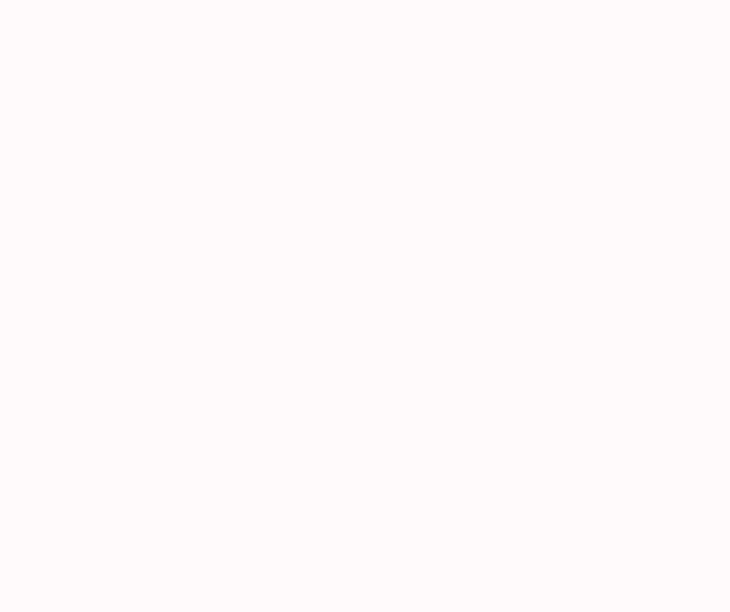
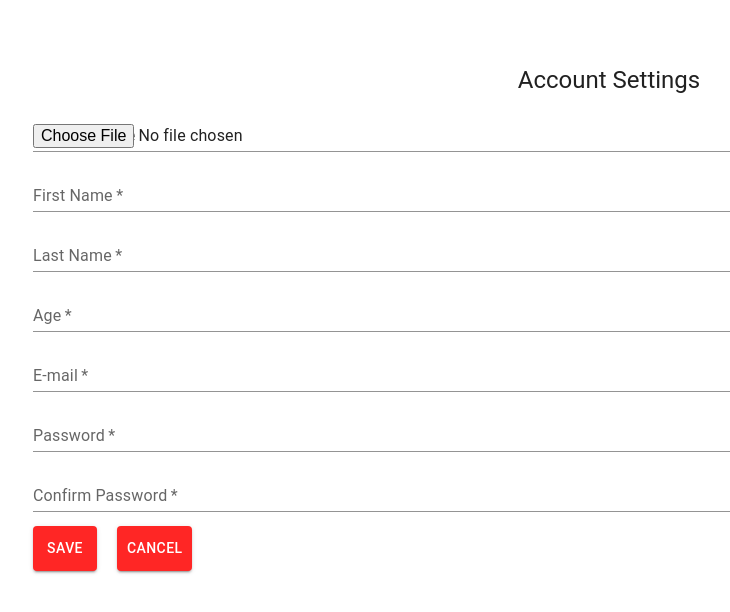
Before and after one commit to Iyed-Ammari/ez-workout, a React (Create React App) app: page /profile in a window 1280 px wide. Before the commit this address had no page. Shown: the top 612 px of the page, without its empty margins (31-761 px from the left). Built offline with nearby package versions, Linux system fonts and the light colour scheme.

Commit message:
Refactor button label in AdminDashboard.jsx and update dependencies in package.json

```diff
--- a/src/App.js
+++ b/src/App.js
@@ -12,6 +12,8 @@
 import ExercisesManagment from "./pages/ExercisesManagment";
 import UnderConstruction from "./pages/UnderConstruction";
 import { Navigate } from 'react-router-dom';
+import UserProfile from "./pages/UserProfile";
+import Calendar from "./pages/Clandar";
 const App = () => {
 
   const [userType, setUserType] = useState('');
@@ -38,6 +40,8 @@
         <Route path="/exercise/:id" element={siteAccessible ?<ExerciseDetail /> : <Navigate to="/uc" />} />
         <Route path="/dashboard" element={siteAccessible ?<AdminDashboard /> : <Navigate to="/uc" />} />
         <Route path="/exercisesmanagment" element={siteAccessible ?<ExercisesManagment/> : <Navigate to="/uc" />}/>
+        <Route path="/profile" element={siteAccessible ?<UserProfile/> : <Navigate to="/uc" />} />
+        <Route path="/calendar" element={siteAccessible ?<Calendar/> : <Navigate to="/uc" />}/>
         <Route path="/uc" element={<UnderConstruction />} />
 
       </Routes>
--- a/src/components/Navbar.jsx
+++ b/src/components/Navbar.jsx
@@ -5,7 +5,7 @@
 import LogoutIcon from "@mui/icons-material/Logout";
 import { useNavigate } from "react-router-dom";
 import ConstructionOutlinedIcon from "@mui/icons-material/ConstructionOutlined";
-
+import PersonIcon from '@mui/icons-material/Person';
 const Navbar = ({setSiteAccessible}) => {
   const navigate = useNavigate();
   return (
@@ -14,7 +14,7 @@
       justifyContent={"space-around"}
       sx={{
         gap: {
-          sm: "70px",
+          sm: "0px",
           xs: "40px",
         },
         mt: {
@@ -61,7 +61,21 @@
         >
           Exercises
         </a>
-
+        <IconButton
+              variant="contained"
+              color="error"
+              sx={{
+                color: "white",
+                backgroundColor: "#FF2625",
+                width: "48px",
+                height: "48px",
+              }}
+              onClick={() => {
+                navigate("/profile");
+              }}
+            >
+              <PersonIcon />
+            </IconButton>
         {localStorage.getItem("userType") === "admin" ? (
           <>
             <Button
--- a/src/pages/AdminDashboard.jsx
+++ b/src/pages/AdminDashboard.jsx
@@ -535,7 +535,7 @@
             </FormControl>
             <DialogActions>
               <Button onClick={handleCloseDialog}>Cancel</Button>
-              <Button type="submit">Subscribe</Button>
+              <Button type="submit">Modify</Button>
             </DialogActions>
           </form>
         </DialogContent>
--- /dev/null
+++ b/src/pages/Clandar.jsx
@@ -0,0 +1,128 @@
+import { useState } from "react";
+import FullCalendar from "@fullcalendar/react";
+// Import 'formatDate' from '@fullcalendar/core' instead of '@fullcalendar/react'
+import { formatDate } from '@fullcalendar/core';
+import dayGridPlugin from "@fullcalendar/daygrid";
+import timeGridPlugin from "@fullcalendar/timegrid";
+import interactionPlugin from "@fullcalendar/interaction";
+import listPlugin from "@fullcalendar/list";
+import {
+  Box,
+  List,
+  ListItem,
+  ListItemText,
+  Typography,
+  useTheme,
+} from "@mui/material";
+
+const Calendar = () => {
+  const [currentEvents, setCurrentEvents] = useState([]);
+
+  const handleDateClick = (selected) => {
+    const title = prompt("Please enter a new title for your event");
+    const calendarApi = selected.view.calendar;
+    calendarApi.unselect();
+
+    if (title) {
+      calendarApi.addEvent({
+        id: `${selected.dateStr}-${title}`,
+        title,
+        start: selected.startStr,
+        end: selected.endStr,
+        allDay: selected.allDay,
+      });
+    }
+  };
+
+  const handleEventClick = (selected) => {
+    if (
+      window.confirm(
+        `Are you sure you want to delete the event '${selected.event.title}'`
+      )
+    ) {
+      selected.event.remove();
+    }
+  };
+
+  return (
+    <Box m="20px">
+
+      <Box display="flex" justifyContent="space-between">
+        {/* CALENDAR SIDEBAR */}
+        <Box
+          flex="1 1 20%"
+          backgroundColor={'black'}
+          p="15px"
+          borderRadius="4px"
+        >
+          <Typography variant="h5">Events</Typography>
+          <List>
+            {currentEvents.map((event) => (
+              <ListItem
+                key={event.id}
+                sx={{
+                  backgroundColor:'red',
+                  margin: "10px 0",
+                  borderRadius: "2px",
+                }}
+              >
+                <ListItemText
+                  primary={event.title}
+                  secondary={
+                    <Typography>
+                      {formatDate(event.start, {
+                        year: "numeric",
+                        month: "short",
+                        day: "numeric",
+                      })}
+                    </Typography>
+                  }
+                />
+              </ListItem>
+            ))}
+          </List>
+        </Box>
+
+        {/* CALENDAR */}
+        <Box flex="1 1 100%" ml="15px">
+          <FullCalendar
+            height="75vh"
+            plugins={[
+              dayGridPlugin,
+              timeGridPlugin,
+              interactionPlugin,
+              listPlugin,
+            ]}
+            headerToolbar={{
+              left: "prev,next today",
+              center: "title",
+              right: "dayGridMonth,timeGridWeek,timeGridDay,listMonth",
+            }}
+            initialView="dayGridMonth"
+            editable={true}
+            selectable={true}
+            selectMirror={true}
+            dayMaxEvents={true}
+            select={handleDateClick}
+            eventClick={handleEventClick}
+            eventsSet={(events) => setCurrentEvents(events)}
+            initialEvents={[
+              {
+                id: "12315",
+                title: "All-day event",
+                date: "2022-09-14",
+              },
+              {
+                id: "5123",
+                title: "Timed event",
+                date: "2022-09-28",
+              },
+            ]}
+          />
+        </Box>
+      </Box>
+    </Box>
+  );
+};
+
+export default Calendar;
--- /dev/null
+++ b/src/pages/UserProfile.jsx
@@ -0,0 +1,157 @@
+import React, { useState } from "react";
+import {
+  Box,
+  Button,
+  Container,
+  CssBaseline,
+  FormControl,
+  FormControlLabel,
+  FormHelperText,
+  Grid,
+  Input,
+  InputLabel,
+  MenuItem,
+  Radio,
+  RadioGroup,
+  Select,
+  Stack,
+  TextField,
+  Typography,
+} from "@mui/material";
+import { PhotoCamera } from "@mui/icons-material";
+
+const handleSubmit = () => {
+  // TODO: submit form
+};
+
+const UserProfile = () => {
+  const [username, setUsername] = useState("nmaxwell");
+  const [userEmail, setUserEmail] = useState("nmaxwell@mail.com");
+  const [confirmEmail, setConfirmEmail] = useState(false);
+  const [userCompany, setUserCompany] = useState("Company Ltd.");
+  const [newPhoto, setNewPhoto] = useState(null);
+  const [usernameError, setUsernameError] = useState(false);
+  const [emailError, setEmailError] = useState(false);
+
+  const handleUsernameChange = (e) => {
+    setUsername(e.target.value);
+    setUsernameError(false);
+  };
+
+  const handleEmailChange = (e) => {
+    setUserEmail(e.target.value);
+    setEmailError(false);
+  };
+
+  const handleCompanyChange = (e) => {
+    setUserCompany(e.target.value);
+  };
+
+  const handlePhotoChange = (e) => {
+    if (e.target.files && e.target.files[0]) {
+      setNewPhoto(e.target.files[0]);
+    }
+  };
+
+  const handleConfirmEmail = () => {
+    setConfirmEmail(true);
+  };
+
+  const validateForm = () => {
+    if (username.length < 3) {
+      setUsernameError(true);
+    }
+
+    if (!userEmail.includes("@")) {
+      setEmailError(true);
+    }
+
+    return username.length >= 3 && userEmail.includes("@");
+  };
+
+  return (
+    <Container component="main">
+      <CssBaseline />
+      <Box
+        sx={{
+          marginTop: 8,
+          display: "flex",
+          flexDirection: "column",
+          alignItems: "center",
+        }}
+      >
+        <Typography component="h1" variant="h5">
+          Account Settings
+        </Typography>
+        <Box>
+          <form onSubmit={handleSubmit}>
+            <FormControl fullWidth margin="dense" variant="standard">
+              <InputLabel htmlFor="profilePicture">Profile Picture</InputLabel>
+              <Input
+                id="profilePicture"
+                type="file"
+                onChange={(e) => {
+                  // Handle the file upload here
+                }}
+              />
+            </FormControl>
+            <FormControl fullWidth margin="dense" variant="standard" required>
+              <InputLabel htmlFor="firstName">First Name</InputLabel>
+              <Input id="firstName" required type="text" onChange={(e) => {}} />
+            </FormControl>
+            <FormControl fullWidth margin="dense" variant="standard" required>
+              <InputLabel htmlFor="lastName">Last Name</InputLabel>
+              <Input id="lastName" required type="text" onChange={(e) => {}} />
+            </FormControl>
+            <FormControl fullWidth margin="dense" variant="standard" required>
+              <InputLabel htmlFor="age">Age</InputLabel>
+              <Input id="age" required type="number" onChange={(e) => {}} />
+            </FormControl>
+            <FormControl fullWidth margin="dense" variant="standard" required>
+              <InputLabel htmlFor="email">E-mail</InputLabel>
+              <Input id="email" required type="email" onChange={(e) => {}} />
+            </FormControl>
+            <FormControl fullWidth margin="dense" variant="standard" required>
+              <InputLabel htmlFor="password">Password</InputLabel>
+              <Input
+                id="password"
+                required
+                type="password"
+                onChange={(e) => {}}
+              />
+            </FormControl>
+            <FormControl fullWidth margin="dense" variant="standard" required>
+              <InputLabel htmlFor="confirmPassword">
+                Confirm Password
+              </InputLabel>
+              <Input
+                id="confirmPassword"
+                required
+                type="password"
+                onChange={(e) => {}}
+              />
+            </FormControl>
+            <Stack direction={'row'} gap={'20px'} mt={'10px'}>
+            <Button variant='contained'
+            color='error' sx={{
+              backgroundColor: '#FF2625',
+              padding: '10px'
+            }} type="Submit">
+              Save
+            </Button>
+            <Button variant='contained'
+            color='error' sx={{
+              backgroundColor: '#FF2625',
+              padding: '10px'
+            }}>Cancel</Button>
+            </Stack>
+
+
+          </form>
+        </Box>
+      </Box>
+    </Container>
+  );
+};
+
+export default UserProfile;
```
Also changed, not shown: package.json (+9 -3 lines), 1 other file (tests, documents, lock files or other folders).
